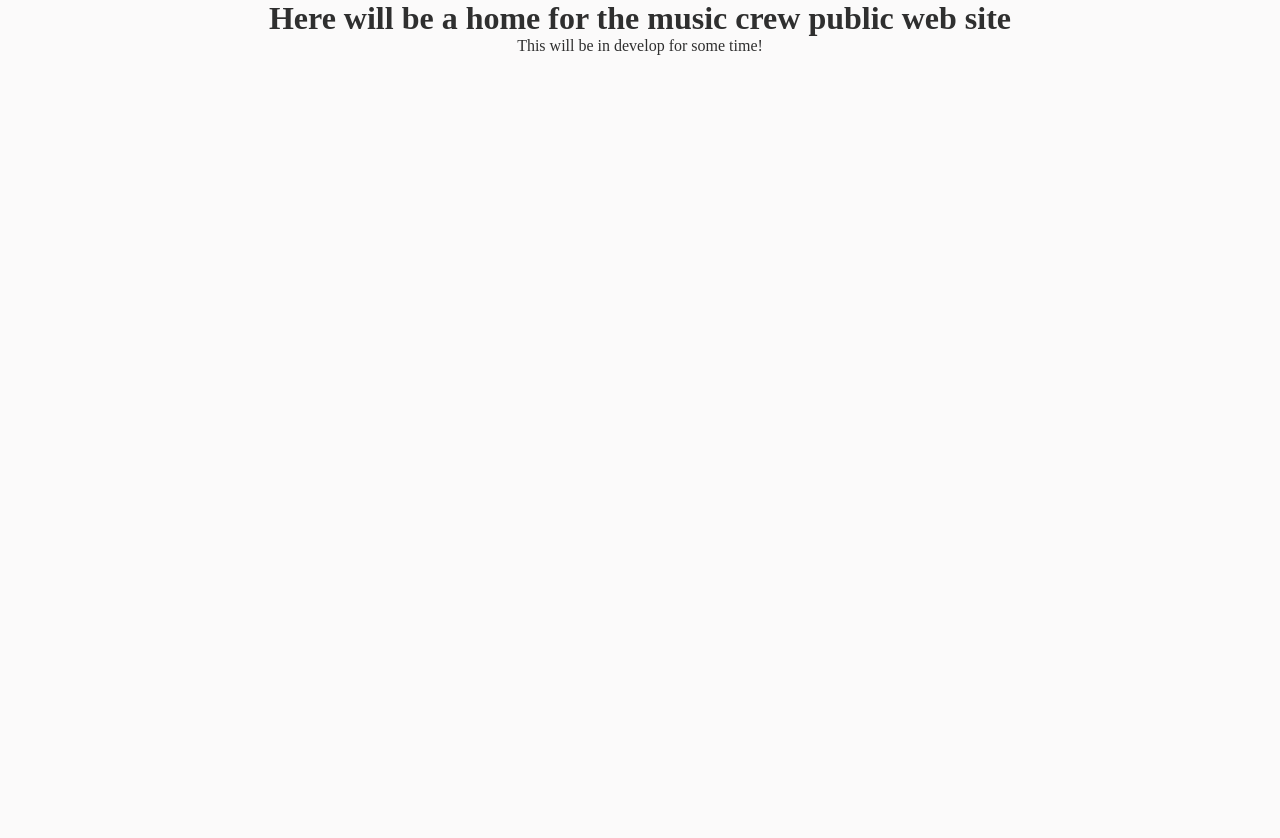
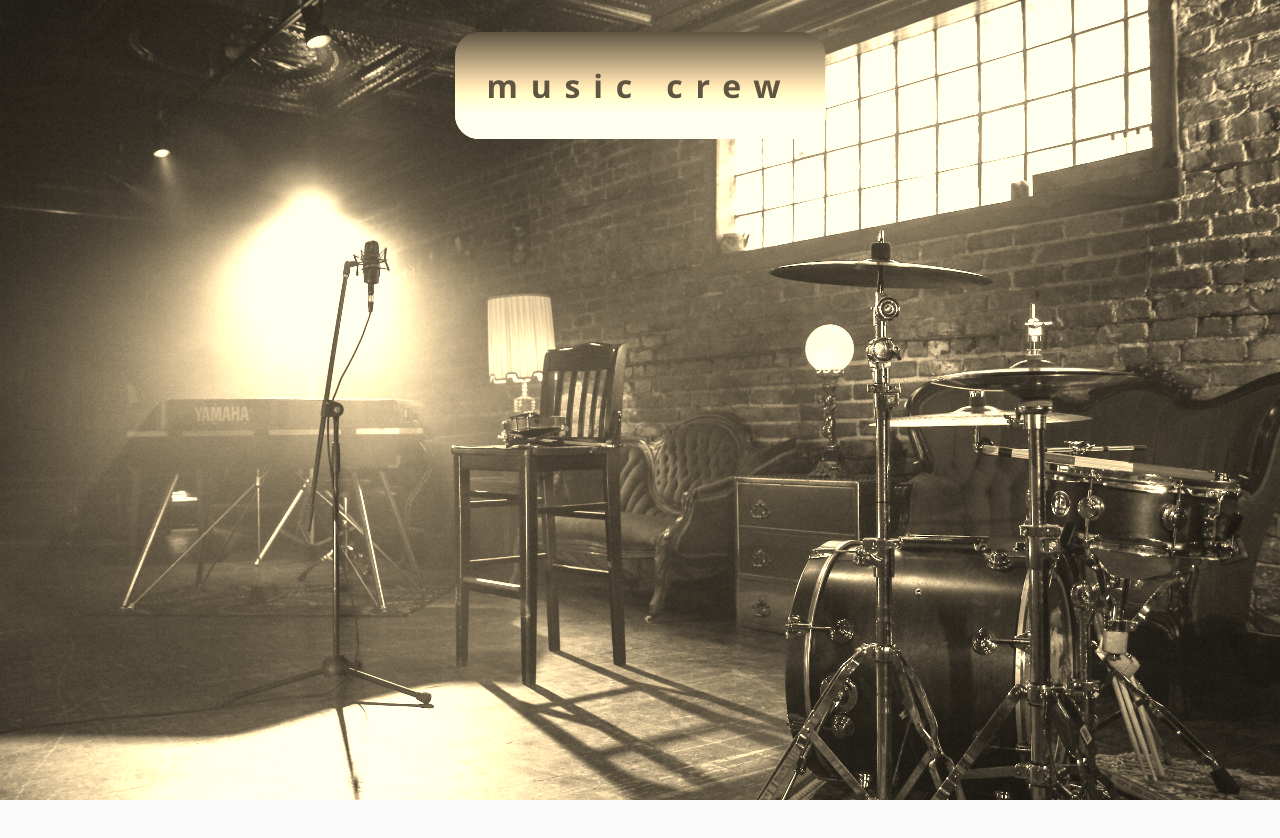
Before and after one commit to lkoida/music-crew, a plain HTML site: page index.html in a window 1280 px wide. Shown: the top 838 px of the page. Before the commit the page ends 800 px from the top, so only its background shows below. Drawn offline with Linux system fonts and the light colour scheme.

Commit message:
moved new image, added some styles, have to start think about it seriously

```diff
--- a/index.html
+++ b/index.html
@@ -1,14 +1,18 @@
 <!DOCTYPE html>
 <html lang="en">
-<head>
-    <meta charset="UTF-8">
-    <meta name="viewport" content="width=device-width, initial-scale=1.0">
-    <meta name="color-scheme" content="light dark">
+  <head>
+    <meta charset="UTF-8" />
+    <meta name="viewport" content="width=device-width, initial-scale=1.0" />
+    <meta name="color-scheme" content="light dark" />
     <title>music-crew/home</title>
-    <link rel="stylesheet" href="./styles/main.css">
-</head>
-<body>
-    <h1 class="mock">Here will be a home for the music crew public web site</h1>
-    <p class="mock">This will be in develop for some time!</p>
-</body>
+    <link rel="stylesheet" href="./styles/main.css" />
+  </head>
+  <body>
+    <main>
+      <section class="banner">
+        <h1 class="title">music crew</h1>
+      </section>
+      <section class="about"></section>
+    </main>
+  </body>
 </html>
--- a/styles/main.css
+++ b/styles/main.css
@@ -2,6 +2,7 @@
     --primary-dark: #2f2f2f;
     --primary-light: #d3d1d1;
     --base-space: .5rem;
+    scrollbar-width: none;
 }
 
 * {
@@ -9,11 +10,13 @@
 }
 
 body {
-    margin-block: 0;
-    margin-inline: calc(var(--base-space) * 3);
+    margin: 0;
     padding: 0;
     color: light-dark(var(--primary-dark), var(--primary-light));
     background-color: light-dark(color-mix(in oklch, var(--primary-light) 10%, white), var(--primary-dark));
+    display: flex;
+    flex-direction: column;
+    max-height: 100vh;
 }
 
 h1, h2, h3, h4, h5, h6, p {
@@ -21,8 +24,33 @@ h1, h2, h3, h4, h5, h6, p {
     margin-inline: 0;
 }
 
-.mock {
+section {
     display: flex;
+    min-height: 100vh;
+}
+
+.banner {
+    background-image: url("../img/cover.jpg");
+    background-size: cover;
+    background-position: center;
+    background-repeat: no-repeat;
+    filter: brightness(1.5) sepia(1.4);
     justify-content: center;
-    text-wrap: balance;
+
+    .title {
+        font-family: 'Segoe UI', Tahoma, Geneva, Verdana, sans-serif;
+        letter-spacing: 0.4em;
+        font-size: 2rem;
+        display: flex;
+        justify-content: center;
+        padding: 2rem;
+        border-radius: 24px;
+        margin-block-start: 2rem;
+        align-items: center;
+        max-height: fit-content;
+        color: var(--primary-dark);
+        backdrop-filter:blur(10px) saturate(.5) sepia(.2);
+        /* box-shadow: 5px 5px 20px 10px  rgba(34, 34, 34, 0.8); */
+    background-image: linear-gradient(var(--primary-dark), var(--primary-light));
+    }
 }
```
Also changed, not shown: img/cover.jpg (added).
